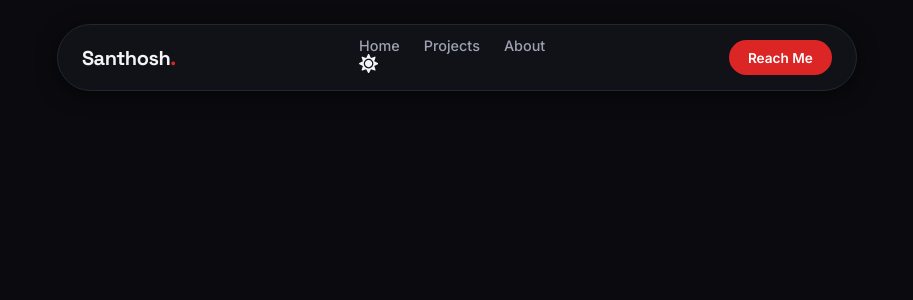
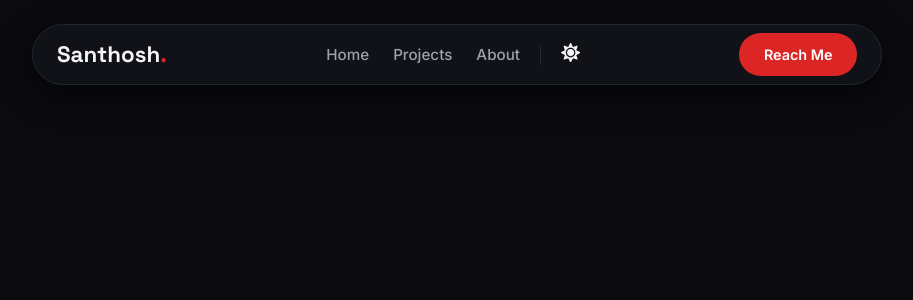
Before and after one commit to Santhosh-Kumar-2004/santhosh.dev-portfolio-site, a React (Vite) app: page / in a window 1280 px wide. Shown: the top 300 px of the page, without its empty margins (183-1096 px from the left). Built offline with nearby package versions, Linux system fonts and the light colour scheme.

Commit message:
Updated the whole navbar css file

```diff
--- a/src/styles/Navbar.css
+++ b/src/styles/Navbar.css
@@ -1,4 +1,3 @@
-/* Container to handle centering and fixed positioning */
 .navbar-container {
   position: fixed;
   top: 1.5rem;
@@ -6,41 +5,43 @@
   right: 0;
   display: flex;
   justify-content: center;
-  align-items: center;
   z-index: 1000;
   padding: 0 1rem;
 }
 
-/* The floating glass card */
 .navbar-floating {
   display: flex;
   align-items: center;
   justify-content: space-between;
-  gap: 2rem;
-  padding: 0.75rem 1.5rem;
+  padding: 0.5rem 1.5rem;
   background-color: var(--bg-surface);
   border: 1px solid var(--border-color);
-  border-radius: 50px;
-  box-shadow: 0 4px 20px var(--shadow-color);
-  backdrop-filter: blur(10px); /* Subtle glass effect */
-  max-width: 800px;
+  border-radius: 100px;
+  box-shadow: 0 10px 30px var(--shadow-color);
+  backdrop-filter: blur(12px);
   width: 100%;
+  max-width: 850px;
+  transition: all var(--transition-normal);
 }
 
-/* Logo styling using Heading Font */
 .navbar-logo {
   font-family: var(--font-heading);
   font-weight: 700;
-  font-size: 1.25rem;
+  font-size: 1.4rem;
   color: var(--text-primary);
-  letter-spacing: -0.5px;
+  cursor: pointer;
 }
 
 .navbar-logo span {
   color: var(--accent-primary);
 }
 
-/* Nav Links */
+.navbar-menu-wrapper {
+  display: flex;
+  align-items: center;
+  gap: 1.25rem;
+}
+
 .navbar-links {
   display: flex;
   gap: 1.5rem;
@@ -48,46 +49,73 @@
 
 .nav-link {
   font-family: var(--font-body);
-  text-decoration: none;
   color: var(--text-secondary);
-  font-size: 0.9rem;
+  font-size: 0.95rem;
   font-weight: 500;
+  cursor: pointer;
+  position: relative;
   transition: color var(--transition-fast);
-  cursor: pointer;
+  padding: 0.5rem 0;
 }
 
+/* The Hover Effect */
 .nav-link:hover {
   color: var(--accent-primary);
 }
 
+/* The Active Effect (React Scroll) */
 .nav-link.active {
   color: var(--accent-primary);
   font-weight: 600;
 }
 
-/* CTA Button */
+.nav-link.active::after {
+  content: "";
+  position: absolute;
+  bottom: 0;
+  left: 50%;
+  transform: translateX(-50%);
+  width: 5px;
+  height: 5px;
+  background-color: var(--accent-primary);
+  border-radius: 50%;
+}
+
+.v-divider {
+  width: 1px;
+  height: 20px;
+  background-color: var(--border-color);
+}
+
+/* Reach Me Button */
 .nav-cta {
   font-family: var(--font-body);
-  text-decoration: none;
   background-color: var(--accent-primary);
-  color: #ffffff;
-  padding: 0.6rem 1.2rem;
-  border-radius: 25px;
-  font-size: 0.85rem;
+  color: #ffffff !important; /* Ensure white text on red */
+  padding: 0.7rem 1.4rem;
+  border-radius: 50px;
+  font-size: 0.9rem;
   font-weight: 600;
-  transition: background-color var(--transition-fast), transform var(--transition-fast);
+  cursor: pointer;
+  transition: all var(--transition-fast);
+  border: 2px solid transparent;
 }
 
 .nav-cta:hover {
-  background-color: white;
-  color: var(--accent-primary);
-  transform: translateY(-2px);
-  cursor: pointer;
+  background-color: var(--accent-hover);
+  transform: scale(1.05);
+  box-shadow: 0 0 15px rgba(185, 28, 28, 0.4);
 }
 
-/* Mobile Responsive adjustment */
-@media (max-width: 600px) {
-  .navbar-links {
-    display: none; /* Usually you'd use a hamburger menu here */
+/* When the user scrolls to the Contact section */
+.nav-cta.active {
+  background-color: transparent;
+  border-color: var(--accent-primary);
+  color: var(--accent-primary) !important;
+}
+
+@media (max-width: 768px) {
+  .navbar-links, .v-divider {
+    display: none;
   }
 }
```
